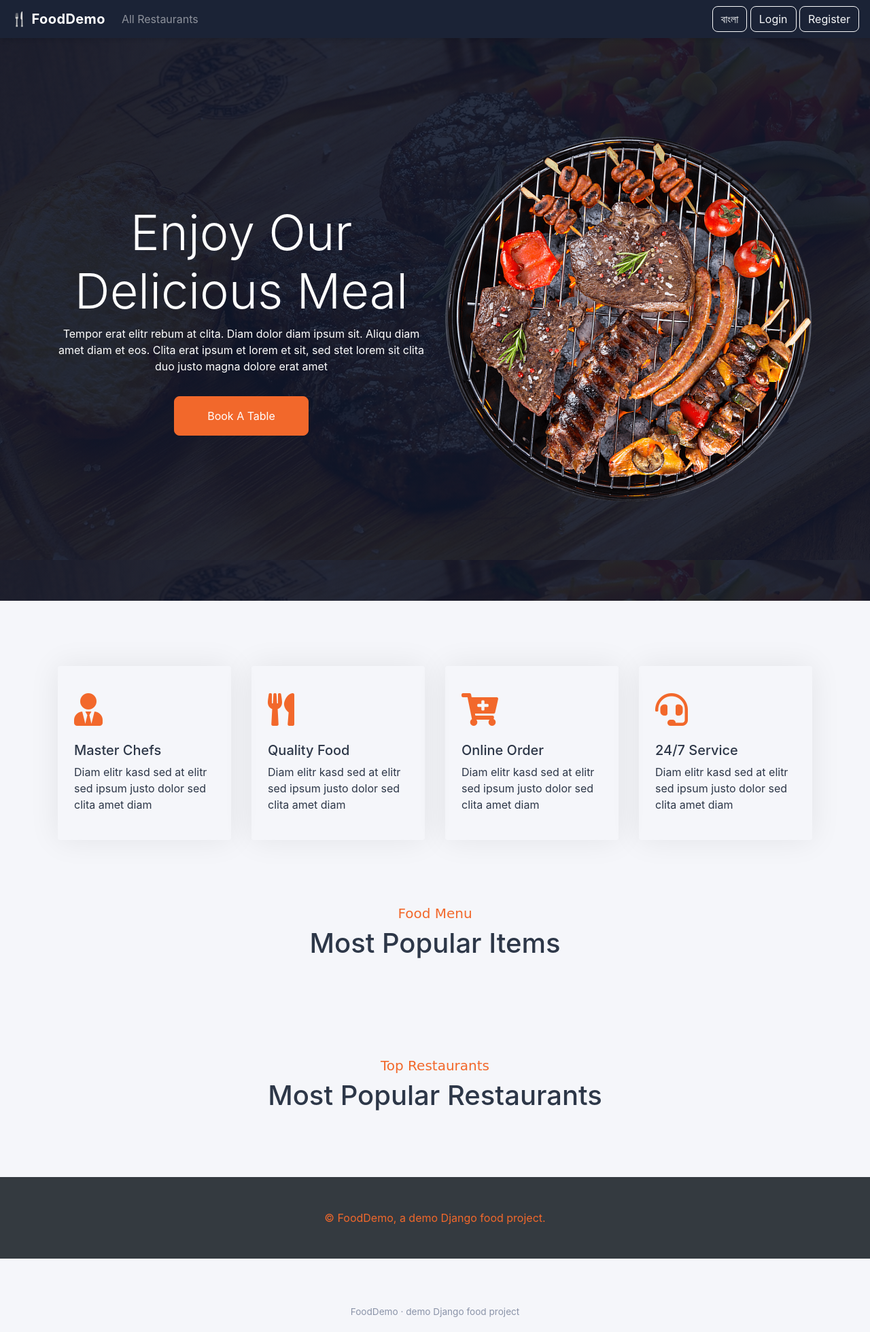
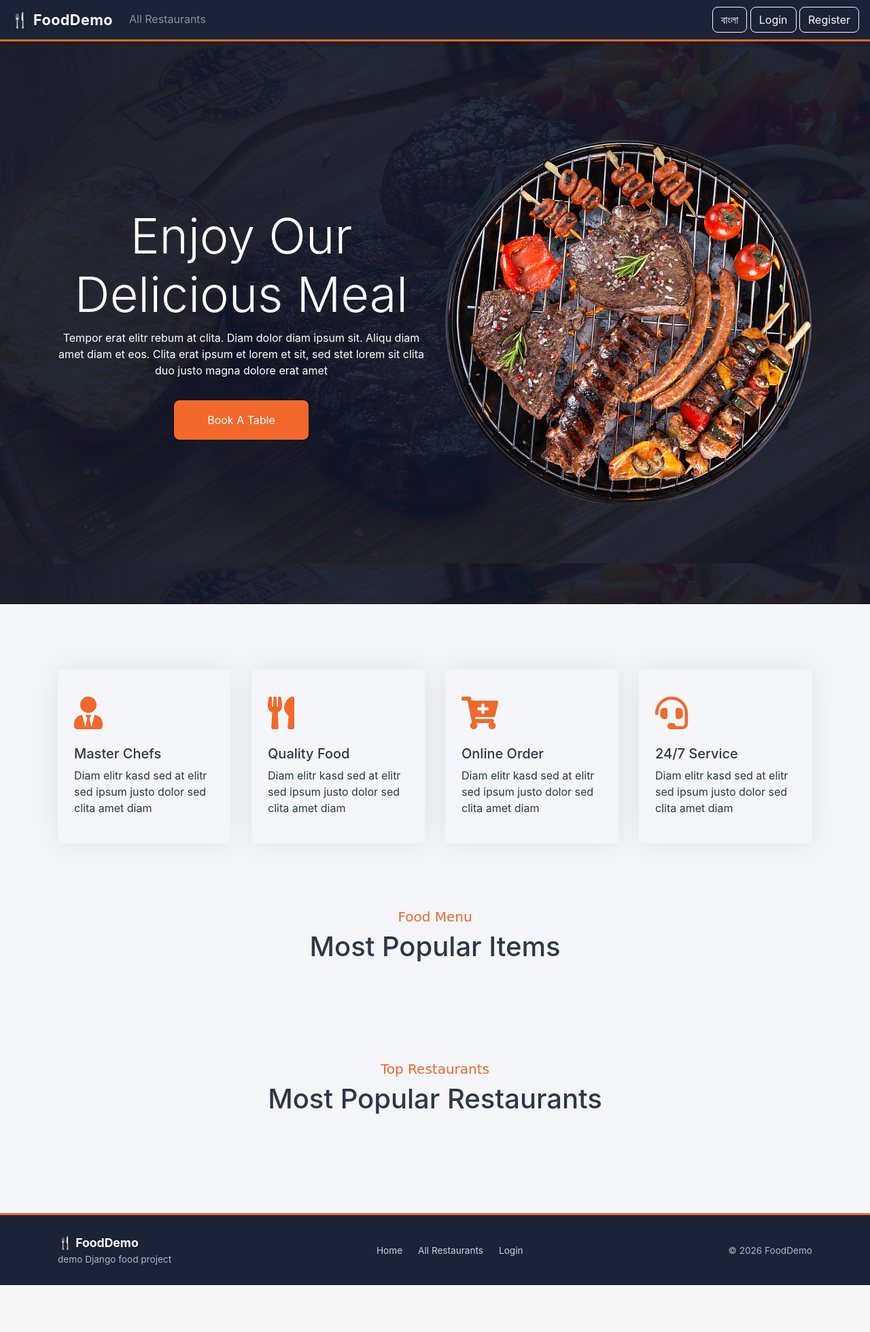
Before and after one commit to rosan777/RsnFood, a Django app: page / in a window 1280 px wide. Shown: the whole page at 68% size. After the commit the page ends 1891 px from the top, so only its background shows below. Run offline with Django 5.2, Linux system fonts and the light colour scheme; data comes from the database, SQL or seed files in the repository; some libraries are stand-ins or nearby versions.

Commit message:
Polish top navbar and footer
Sticky navbar with an accent line, one shared footer with links
(replaces the two separate footers on the home page).

```diff
--- a/rsnfoods/rsnapp/translations.py
+++ b/rsnfoods/rsnapp/translations.py
@@ -5,6 +5,7 @@ TEXTS = {
     "en": {
         "welcome": "Welcome",
         "dashboard": "Dashboard",
+        "home": "Home",
         "orders": "Orders",
         "restaurants": "Restaurants",
         "foods": "Foods",
@@ -41,6 +42,7 @@ TEXTS = {
     "bn": {
         "welcome": "স্বাগতম",
         "dashboard": "ড্যাশবোর্ড",
+        "home": "হোম",
         "orders": "অর্ডার",
         "restaurants": "রেস্টুরেন্ট",
         "foods": "খাবার",
--- a/rsnfoods/templates/base.html
+++ b/rsnfoods/templates/base.html
@@ -19,7 +19,7 @@
     {% block before_nav %}
 
     {% endblock %}
-    <nav class="navbar navbar-expand-lg position-relative navbar-dark bg-primary justify-content-between">
+    <nav class="navbar navbar-expand-lg sticky-top navbar-dark bg-primary justify-content-between">
       <a class="navbar-brand" href="/">FoodDemo</a>
       <button class="navbar-toggler" type="button" data-toggle="collapse" data-target="#navbarNavDropdown" aria-controls="navbarNavDropdown" aria-expanded="false" aria-label="Toggle navigation"><span class="navbar-toggler-icon"></span></button>
       <div class="collapse navbar-collapse" id="navbarNavDropdown">
@@ -104,7 +104,24 @@
     {% block content %}
 
     {% endblock %}
-    <footer class="site-footer">FoodDemo &middot; {{ t.footer }}</footer>
+    <footer class="site-footer">
+      <div class="container d-flex flex-column flex-md-row justify-content-between align-items-center">
+        <div class="text-center text-md-left mb-2 mb-md-0">
+          <span class="footer-brand">FoodDemo</span>
+          <div>{{ t.footer }}</div>
+        </div>
+        <div class="footer-links mb-2 mb-md-0">
+          <a href="{% url 'index' %}">{{ t.home }}</a>
+          <a href="{% url 'view_restaurents' %}">{{ t.all_restaurants }}</a>
+          {% if request.user.is_authenticated %}
+            <a href="{% url 'dashboard' %}">{{ t.dashboard }}</a>
+          {% else %}
+            <a href="{% url 'flogin' %}">{{ t.login }}</a>
+          {% endif %}
+        </div>
+        <div>&copy; {% now "Y" %} FoodDemo</div>
+      </div>
+    </footer>
   </body>
 
   <script src="https://code.jquery.com/jquery-3.2.1.slim.min.js" integrity="sha384-KJ3o2DKtIkvYIK3UENzmM7KCkRr/rE9/Qpg6aAZGJwFDMVNA/GpGFF93hXpG5KkN" crossorigin="anonymous"></script>
@@ -119,7 +136,10 @@
       background: #f5f6fa;
       color: #2d3748;
     }
-    .navbar.bg-primary { background: var(--rsn-dark) !important; box-shadow: 0 2px 8px rgba(0, 0, 0, 0.15); }
+    .navbar.bg-primary { background: var(--rsn-dark) !important; box-shadow: 0 2px 8px rgba(0, 0, 0, 0.15); border-bottom: 3px solid var(--rsn-accent); }
+    .navbar-brand { font-size: 1.35rem; }
+    .navbar .nav-link { border-bottom: 2px solid transparent; border-radius: 0; }
+    .navbar .nav-link:hover { border-bottom-color: var(--rsn-accent); }
     .navbar-brand { font-weight: 700; letter-spacing: 0.02em; }
     .navbar-brand::before { content: '\1F374  '; }
     .navbar .nav-link { padding-left: 1rem; padding-right: 1rem; border-radius: 6px; }
@@ -148,7 +168,11 @@
     .stat-card .stat-number { font-size: 2.4rem; font-weight: 700; color: var(--rsn-accent); line-height: 1.1; }
     .stat-card .stat-label { color: #5b6477; }
     .badge-status { font-weight: 600; padding: 0.4em 0.8em; border-radius: 999px; }
-    .site-footer { margin-top: 3rem; padding: 1.25rem 0; text-align: center; color: #8a93a8; font-size: 0.85rem; }
+    .site-footer { margin-top: 3rem; padding: 1.75rem 0; background: var(--rsn-dark); border-top: 3px solid var(--rsn-accent); color: #aeb6c9; font-size: 0.85rem; }
+    .site-footer .footer-brand { color: #fff; font-weight: 700; font-size: 1.1rem; }
+    .site-footer .footer-brand::before { content: '\1F374  '; }
+    .site-footer .footer-links a { color: #c9d1e6; margin: 0 0.6rem; }
+    .site-footer .footer-links a:hover { color: var(--rsn-accent); text-decoration: none; }
   </style>
   <script>
     // turn plain status words inside table cells into coloured badges
--- a/rsnfoods/templates/index.html
+++ b/rsnfoods/templates/index.html
@@ -128,10 +128,6 @@
       </div>
     </div>
   </div>
-  <!-- footer -->
-  <footer class="bg-dark py-5">
-    <div class="container text-center text-primary">© FoodDemo, a demo Django food project.</div>
-  </footer>
   <style>
     .hero-header {
       /*background: linear-gradient(rgba(15, 23, 43, 0.9), rgba(15, 23, 43, 0.9)), url();*/
```
